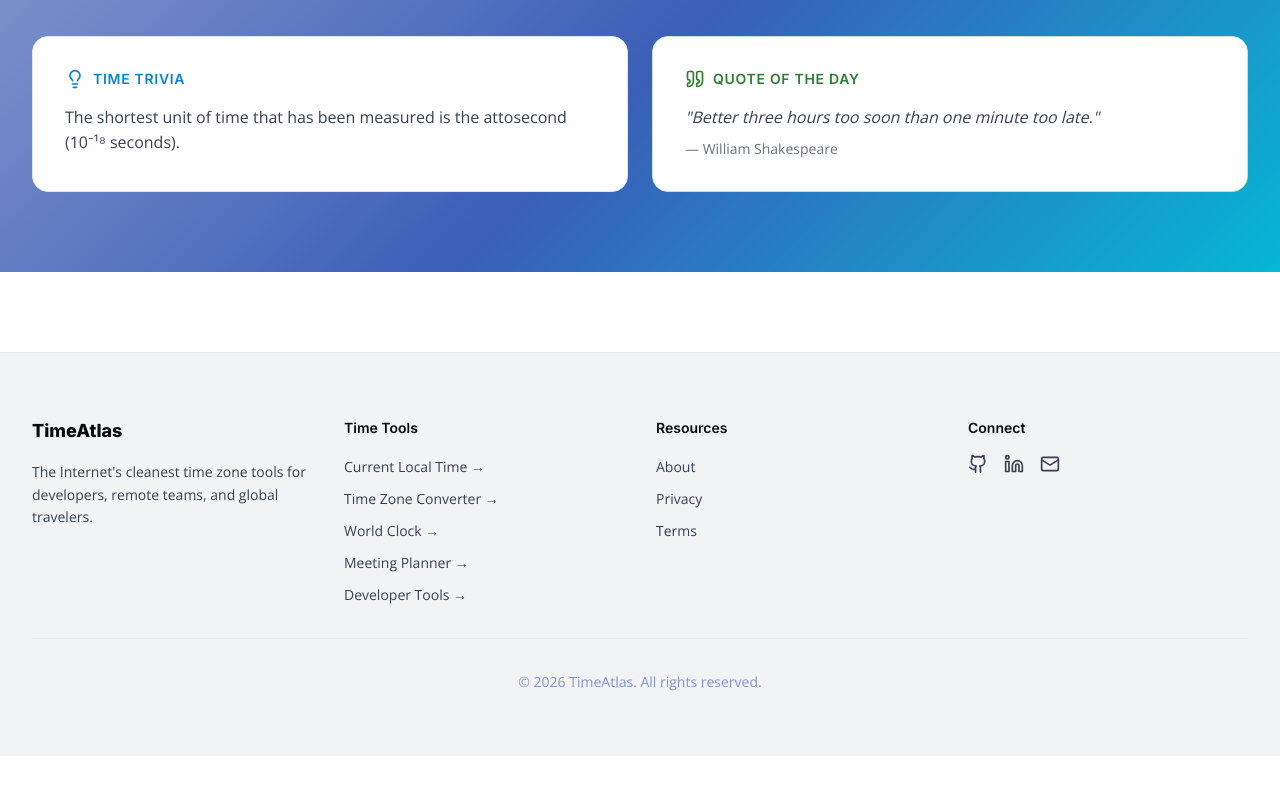
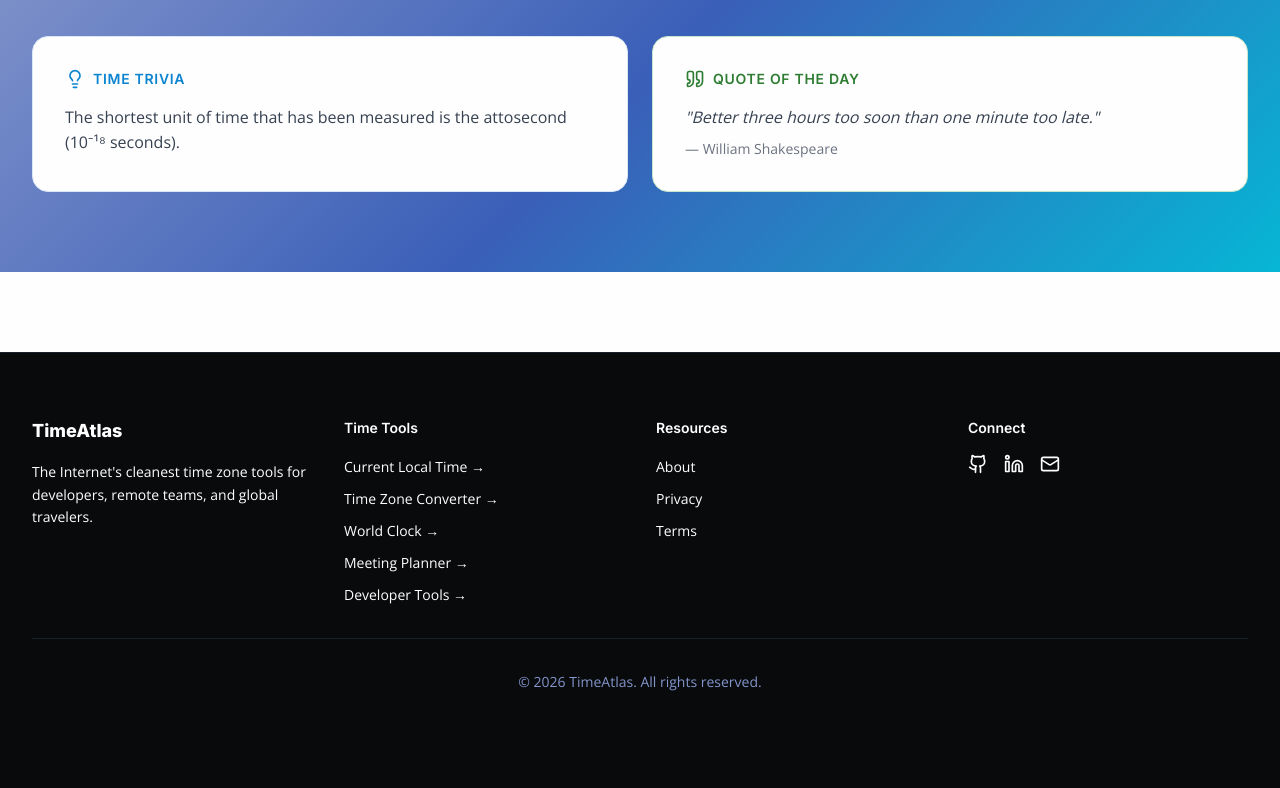
Before and after one commit to janetdeerfield/timeatlas-website, a React (Vite) app: page / in a window 1280 px wide. Shown: the part 2321-3109 px from the top of the page. Before the commit the page ends 3077 px from the top, so only its background shows below. Built offline with nearby package versions, Linux system fonts and the light colour scheme.

Commit message:
Footer.tsx

```diff
--- a/src/app/components/Footer.tsx
+++ b/src/app/components/Footer.tsx
@@ -3,8 +3,8 @@ import { Mail, Github, Linkedin } from 'lucide-react';
 
 export function Footer() {
   return (
-    <footer className="mt-20" style={{ backgroundColor: '#F1F3F5', borderTop: '1px solid #E6E9EE' }}>
-      <div className="max-w-7xl mx-auto px-4 sm:px-6 lg:px-8 py-16">
+    <footer className="mt-20" style={{ backgroundColor: '#080A0C', borderTop: '1px solid #1a1f2e' }}>
+      <div className="max-w-7xl mx-auto px-4 sm:px-6 lg:px-8 py-16 pb-24">
         <div className="grid md:grid-cols-4 gap-8 mb-8">
           {/* Brand */}
           <div>
@@ -12,7 +12,7 @@ export function Footer() {
               className="text-lg font-bold mb-4"
               style={{
                 fontFamily: 'Inter, sans-serif',
-                color: '#080A0C',
+                color: '#FFFFFF',
               }}
             >
               TimeAtlas
@@ -20,7 +20,7 @@ export function Footer() {
             <p
               style={{
                 fontFamily: 'Open Sans, sans-serif',
-                color: '#364151',
+                color: '#FFFFFF',
                 fontSize: '14px',
                 lineHeight: '1.6',
               }}
@@ -35,7 +35,7 @@ export function Footer() {
               className="font-semibold mb-4"
               style={{
                 fontFamily: 'Inter, sans-serif',
-                color: '#080A0C',
+                color: '#FFFFFF',
                 fontSize: '14px',
               }}
             >
@@ -52,13 +52,15 @@ export function Footer() {
                 <li key={item.href}>
                   <a
                     href={item.href}
-                    className="hover:text-blue-600 transition-colors"
+                    className="transition-colors"
                     style={{
                       fontFamily: 'Open Sans, sans-serif',
-                      color: '#364151',
+                      color: '#FFFFFF',
                       fontSize: '14px',
                       textDecoration: 'none',
                     }}
+                    onMouseEnter={e => (e.currentTarget.style.color = '#8495CB')}
+                    onMouseLeave={e => (e.currentTarget.style.color = '#FFFFFF')}
                   >
                     {item.label} →
                   </a>
@@ -73,7 +75,7 @@ export function Footer() {
               className="font-semibold mb-4"
               style={{
                 fontFamily: 'Inter, sans-serif',
-                color: '#080A0C',
+                color: '#FFFFFF',
                 fontSize: '14px',
               }}
             >
@@ -88,13 +90,15 @@ export function Footer() {
                 <li key={item.href}>
                   <a
                     href={item.href}
-                    className="hover:text-blue-600 transition-colors"
+                    className="transition-colors"
                     style={{
                       fontFamily: 'Open Sans, sans-serif',
-                      color: '#364151',
+                      color: '#FFFFFF',
                       fontSize: '14px',
                       textDecoration: 'none',
                     }}
+                    onMouseEnter={e => (e.currentTarget.style.color = '#8495CB')}
+                    onMouseLeave={e => (e.currentTarget.style.color = '#FFFFFF')}
                   >
                     {item.label}
                   </a>
@@ -109,21 +113,30 @@ export function Footer() {
               className="font-semibold mb-4"
               style={{
                 fontFamily: 'Inter, sans-serif',
-                color: '#080A0C',
+                color: '#FFFFFF',
                 fontSize: '14px',
               }}
             >
               Connect
             </h4>
             <div className="flex gap-4">
-              <a href="https://github.com" target="_blank" rel="noopener noreferrer" className="hover:text-blue-600">
-                <Github size={20} style={{ color: '#364151' }} />
+              <a href="https://github.com" target="_blank" rel="noopener noreferrer"
+                onMouseEnter={e => (e.currentTarget.querySelector('svg')!.style.color = '#8495CB')}
+                onMouseLeave={e => (e.currentTarget.querySelector('svg')!.style.color = '#FFFFFF')}
+              >
+                <Github size={20} style={{ color: '#FFFFFF', transition: 'color 0.2s' }} />
               </a>
-              <a href="https://linkedin.com" target="_blank" rel="noopener noreferrer" className="hover:text-blue-600">
-                <Linkedin size={20} style={{ color: '#364151' }} />
+              <a href="https://linkedin.com" target="_blank" rel="noopener noreferrer"
+                onMouseEnter={e => (e.currentTarget.querySelector('svg')!.style.color = '#8495CB')}
+                onMouseLeave={e => (e.currentTarget.querySelector('svg')!.style.color = '#FFFFFF')}
+              >
+                <Linkedin size={20} style={{ color: '#FFFFFF', transition: 'color 0.2s' }} />
               </a>
-              <a href="mailto:hello@timeatlas.co" className="hover:text-blue-600">
-                <Mail size={20} style={{ color: '#364151' }} />
+              <a href="mailto:hello@timeatlas.co"
+                onMouseEnter={e => (e.currentTarget.querySelector('svg')!.style.color = '#8495CB')}
+                onMouseLeave={e => (e.currentTarget.querySelector('svg')!.style.color = '#FFFFFF')}
+              >
+                <Mail size={20} style={{ color: '#FFFFFF', transition: 'color 0.2s' }} />
               </a>
             </div>
           </div>
@@ -133,7 +146,7 @@ export function Footer() {
         <div
           className="border-t pt-8 text-center"
           style={{
-            borderColor: '#E6E9EE',
+            borderColor: '#1a1f2e',
             fontFamily: 'Open Sans, sans-serif',
             fontSize: '14px',
             color: '#8495CB',
```
